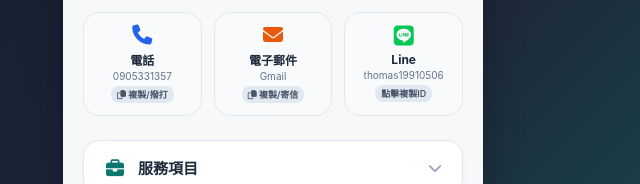
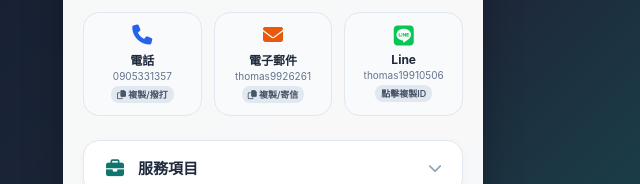
Before and after one commit to shift101260/Huang-Yi-Hao, a plain HTML site: page index.html in a window 1280 px wide. Shown: the part 329-513 px from the top of the page, 367-1007 px from the left. Drawn offline with Linux system fonts and the light colour scheme.

Commit message:
Update index.html

```diff
--- a/index.html
+++ b/index.html
@@ -499,10 +499,10 @@
             <span class="copy-badge"><i class="fa-regular fa-copy"></i> 複製/撥打</span>
         </a>
 
-        <a href="mailto:ruili1101108@gmail.com" class="action-card" onclick="copyText('thomas9926261@gmail.com', '信箱已複製')">
+        <a href="mailto:thomas9926261@gmail.com" class="action-card" onclick="copyText('thomas9926261@gmail.com', '信箱已複製')">
             <i class="fa-solid fa-envelope action-icon email"></i>
             <span class="action-label">電子郵件</span>
-            <span class="action-val">Gmail</span>
+            <span class="action-val">thomas9926261</span>
             <span class="copy-badge"><i class="fa-regular fa-copy"></i> 複製/寄信</span>
         </a>
 
```
